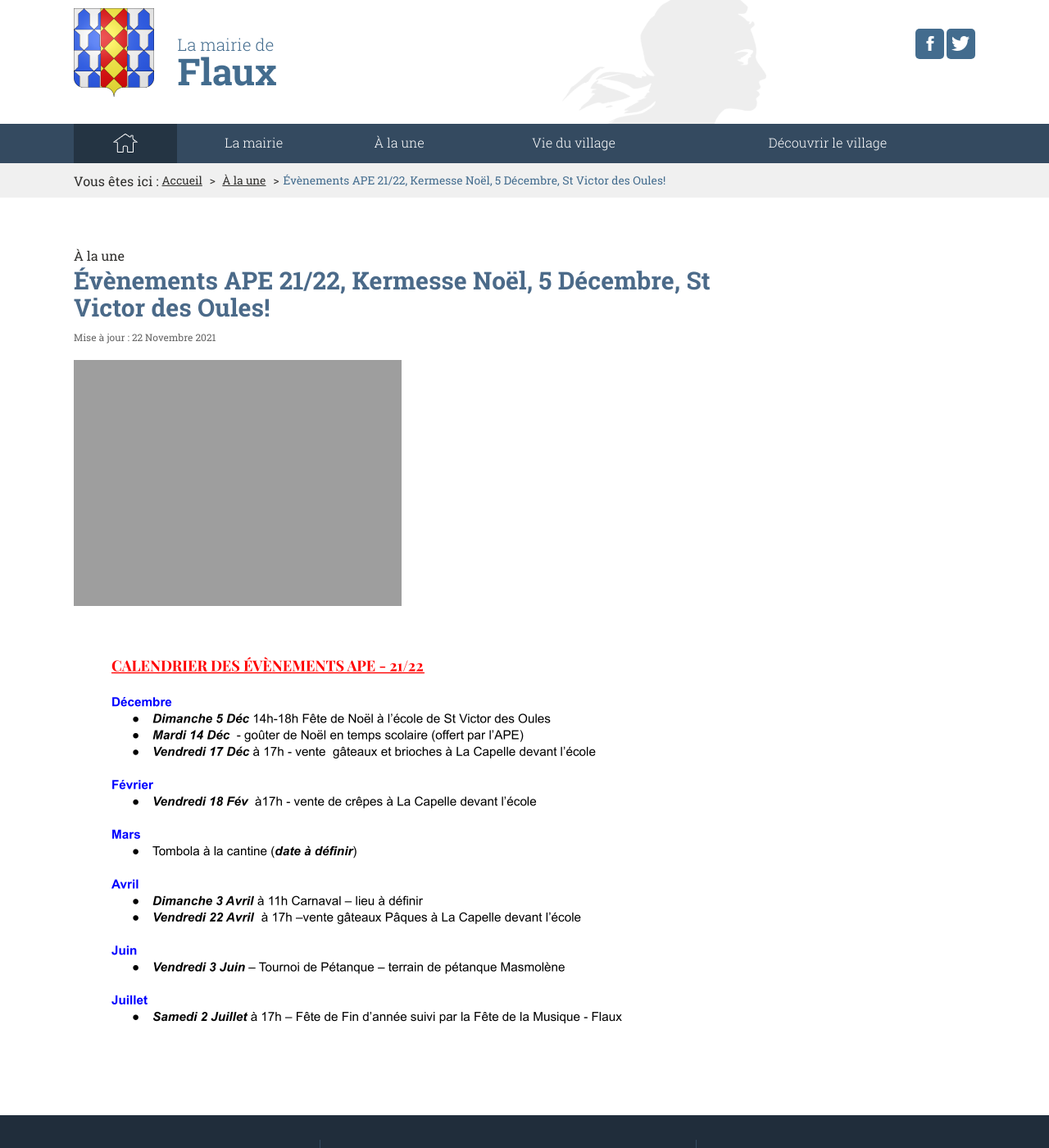
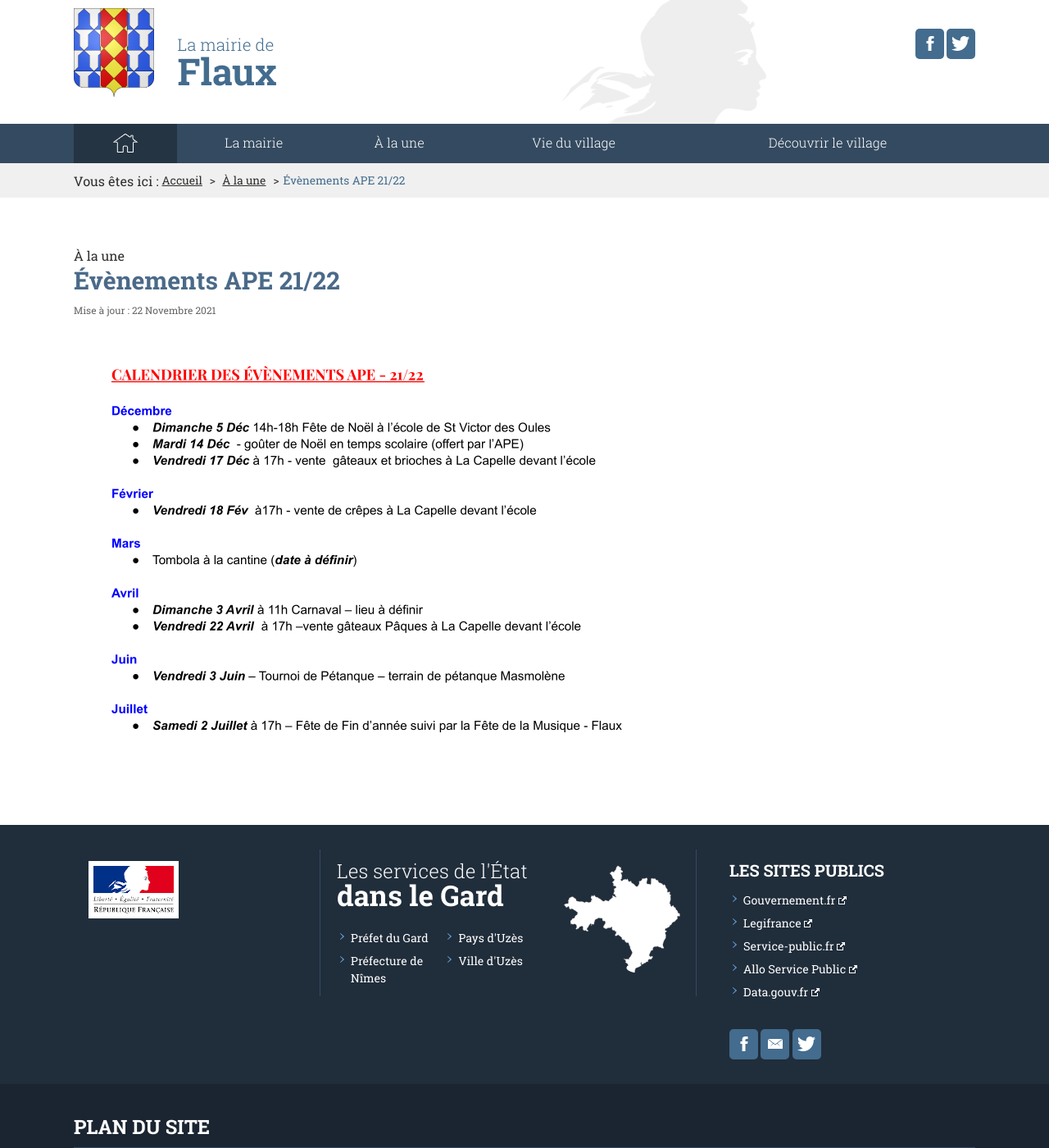
Before and after one commit to Flaux-Village/flaux-village.github.io, a Jekyll site: the page built from _actualites/ape.md, in a window 1280 px wide and 1400 px high. Shown: the whole window at 82% size. Built offline with Jekyll 4.4.1, drawn with Linux system fonts in a browser that asks for light colours; some of the changed text lies outside the part shown.

Commit message:
Update ape.md

```diff
--- a/_actualites/ape.md
+++ b/_actualites/ape.md
@@ -3,7 +3,7 @@ layout: page
 titre: Actualités | Évènements APE Flaux, La Capelle et St Victor
 description: APE
 keywords: mairie, commune, flaux, gard, actualités
-titre_page: Évènements APE 21/22, Kermesse Noël, 5 Décembre, St Victor des Oules!
+titre_page: Évènements APE 21/22
 section: À la une
 addresse_section: /actualites.html
 date_texte: 22 Novembre 2021
@@ -12,6 +12,5 @@ introduction:
 
 
 ---
-![Animations Flaux](/assets/flyer/poster-APE-NOEL-2021A4-web (1).jpg){:class="img-responsive"}
 
 ![Animations Flaux](/assets/flyer/CALENDRIER DES ÉVÈNEMENTS APE - 21_22.png){:class="img-responsive"}
```
